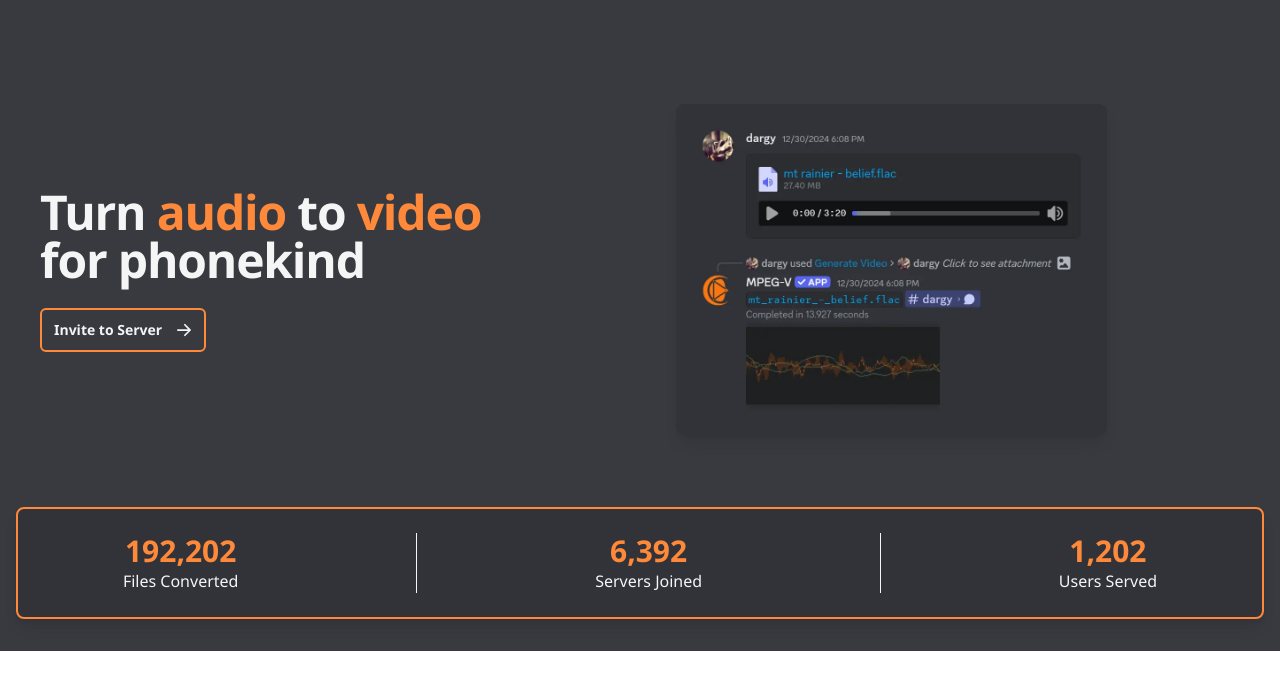
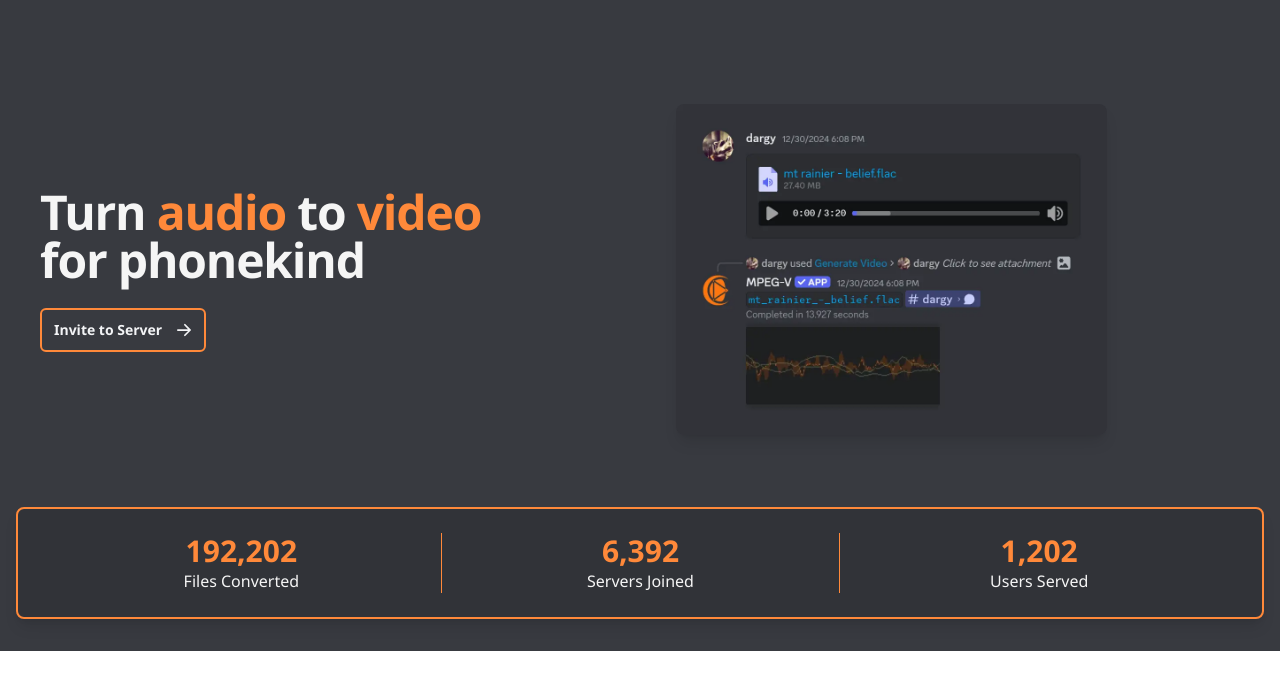
Before and after one commit to veryCrunchy/mpeg-v, a Nuxt app in the folder apps/web/: page / in a window 1280 px wide. Shown: the top 690 px of the page. Built offline with nearby package versions, Linux system fonts and the light colour scheme.

Commit message:
feat: better divider

```diff
--- a/apps/web/components/Stats.vue
+++ b/apps/web/components/Stats.vue
@@ -1,15 +1,15 @@
 <template>
-  <div class="border-primary border-2 bg-discordMessage p-6 rounded-lg shadow-lg flex justify-around">
+  <div
+    class="border-primary border-2 bg-discordMessage p-6 rounded-lg shadow-lg grid grid-cols-3 divide-x divide-primary"
+  >
     <div class="text-center">
       <p class="text-3xl font-bold text-primary">192,202</p>
       <p class="text-neutral-100">Files Converted</p>
     </div>
-    <div class="border-l border-neutral-100 mx-4"></div>
     <div class="text-center">
       <p class="text-3xl font-bold text-primary">6,392</p>
       <p class="text-neutral-100">Servers Joined</p>
     </div>
-    <div class="border-l border-neutral-100 mx-4"></div>
     <div class="text-center">
       <p class="text-3xl font-bold text-primary">1,202</p>
       <p class="text-neutral-100">Users Served</p>
```
